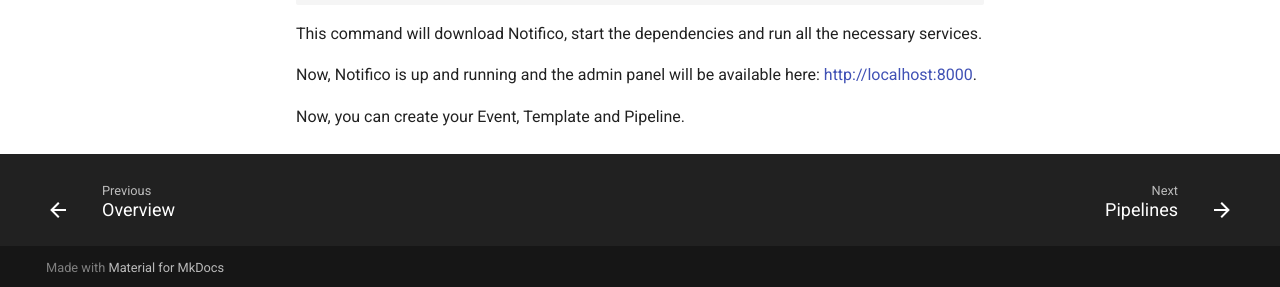
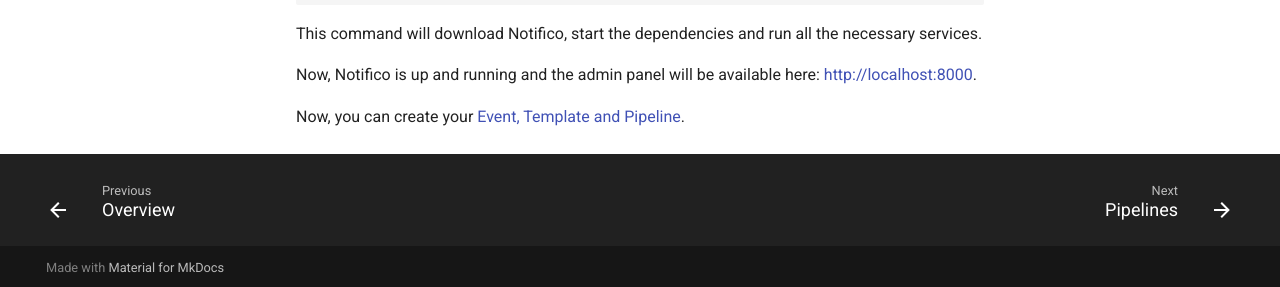
Before and after one commit to notificohq/docs, an MkDocs documentation site: the page built from docs/quick-start.md, in a window 1280 px wide and 1183 px high. Shown: the part 893-1180 px from the top of the window. Built offline with MkDocs 1.6.1 and Material for MkDocs 9.7.7, drawn with Linux system fonts in a browser that asks for light colours; comment, search, counter and statistics services are not loaded; part of the change alters nothing that is shown.

```diff
--- a/docs/quick-start.md
+++ b/docs/quick-start.md
@@ -59,4 +59,4 @@ This command will download Notifico, start the dependencies and run all the nece
 
 Now, Notifico is up and running and the admin panel will be available here: [http://localhost:8000](http://localhost:8000).
 
-Now, you can create your Event, Template and Pipeline.
+Now, you can create your [Event, Template and Pipeline](pipelines.md).
--- a/mkdocs.yml
+++ b/mkdocs.yml
@@ -23,7 +23,7 @@ theme:
     - navigation.sections
     - navigation.footer
   custom_dir: overrides
-dev_addr: 127.0.0.1:8001
+dev_addr: 127.0.0.1:8080
 markdown_extensions:
   - pymdownx.highlight:
       anchor_linenums: true
```
